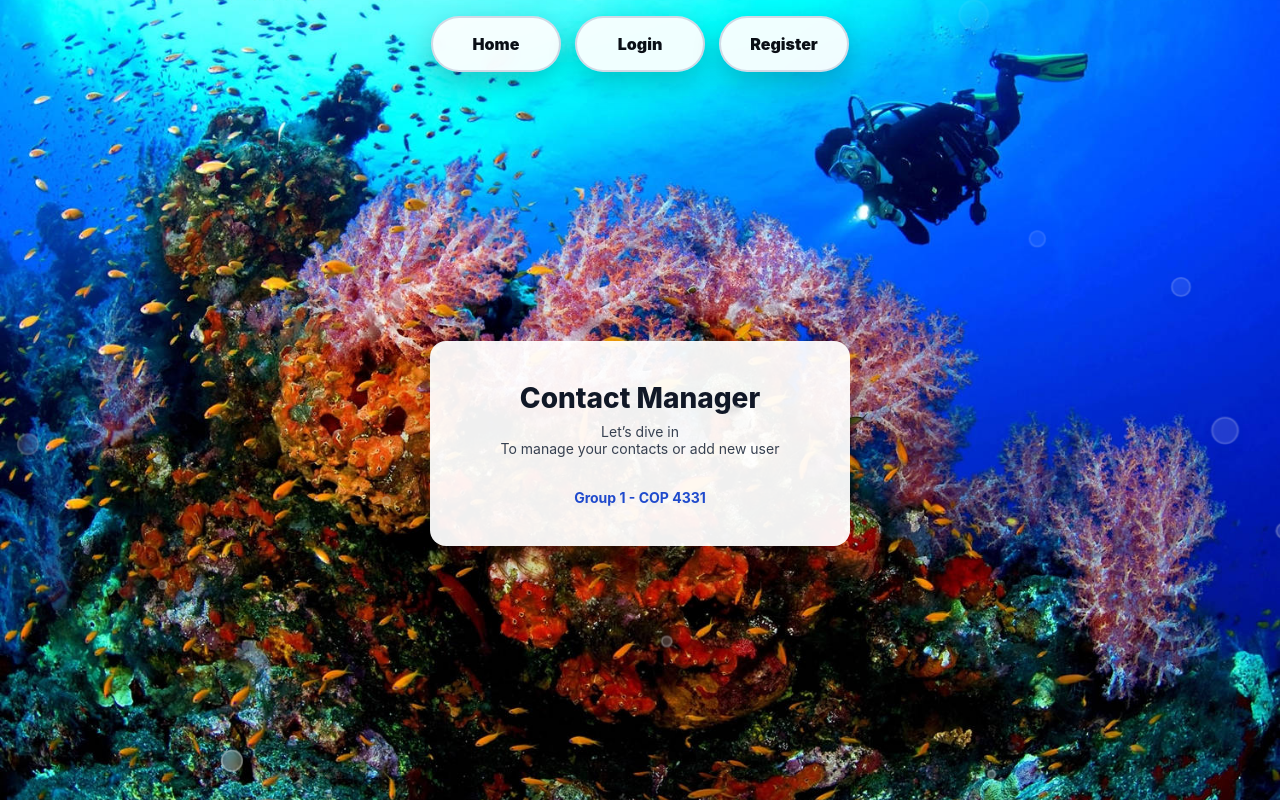
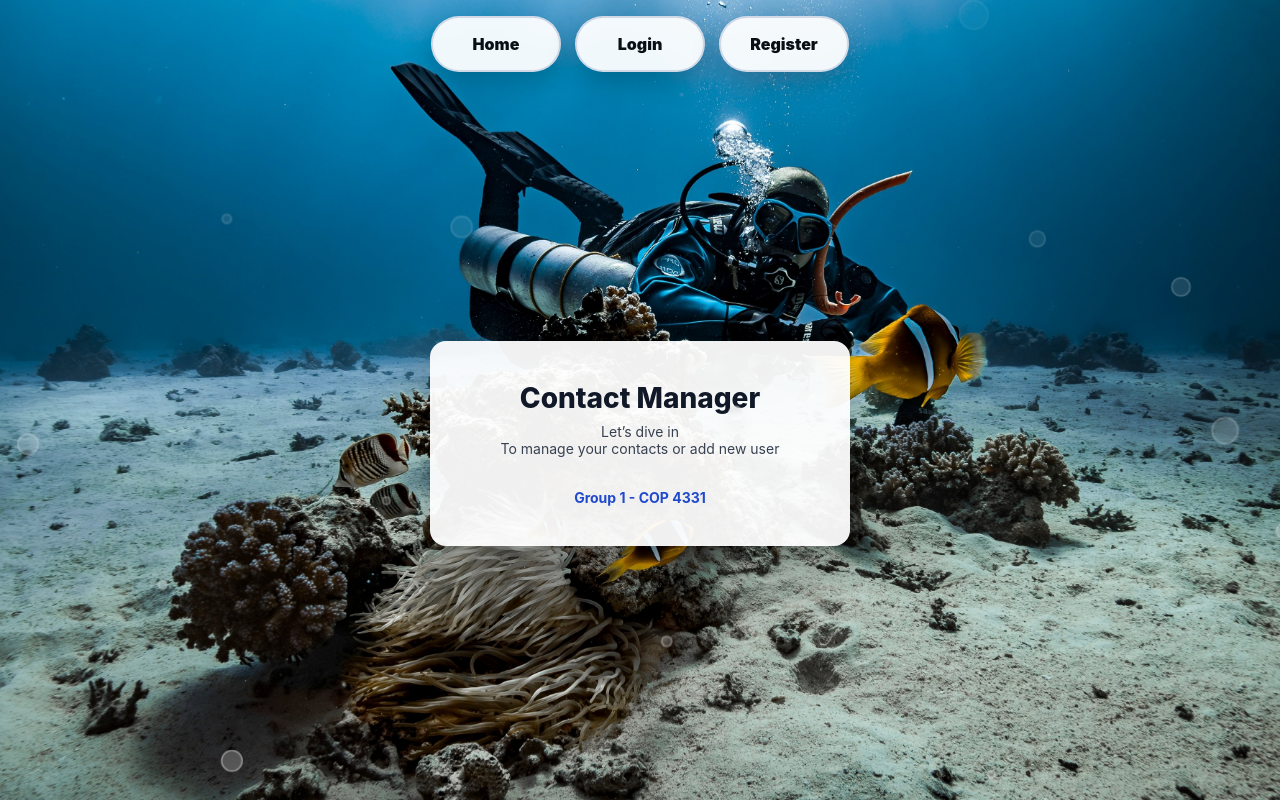
Before and after one commit to cop4331-spring26-team1/frontend, a PHP site: page / in a window 1280 px wide. Run offline with PHP 8.4, Linux system fonts and the light colour scheme.

Commit message:
Minor changes plus image

```diff
--- a/css/styles.css
+++ b/css/styles.css
@@ -9,7 +9,7 @@
 body {
   font-family: -apple-system, BlinkMacSystemFont, "Segoe UI", Roboto,
     "Helvetica Neue", Arial, sans-serif;
-  background-image: url("../images/bg.jpeg");
+  background-image: url("../images/bg.jpg");
   background-size: cover;
   background-repeat: no-repeat;
   background-position: center;
--- a/index.html
+++ b/index.html
@@ -14,7 +14,7 @@
     <meta name="color-scheme" content="light dark" />
     <meta name="theme-color" content="#ffffff" />
 
-    <link rel="preload" as="image" href="images/bg.jpeg" />
+    <link rel="preload" as="image" href="images/bg.jpg" />
     <link rel="stylesheet" href="css/styles.css?v=20260216_1" />
   </head>
 
```
